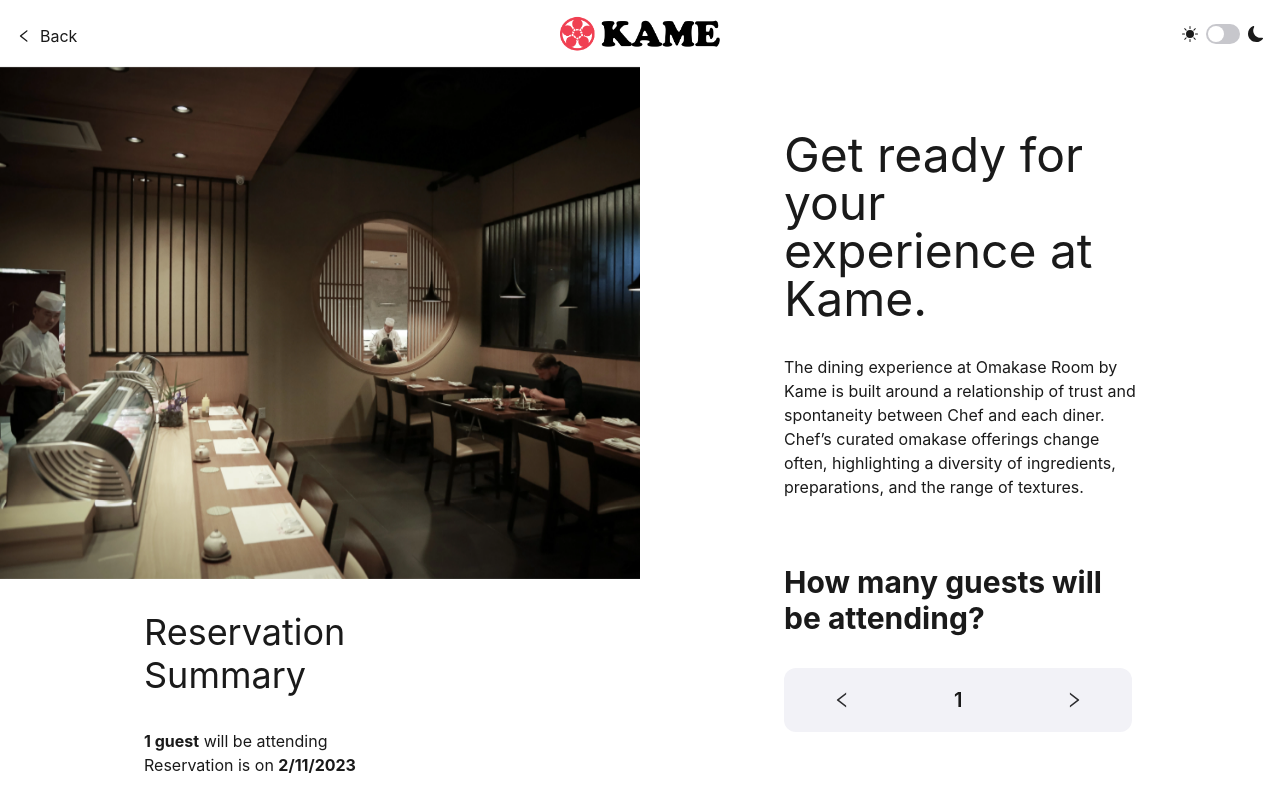
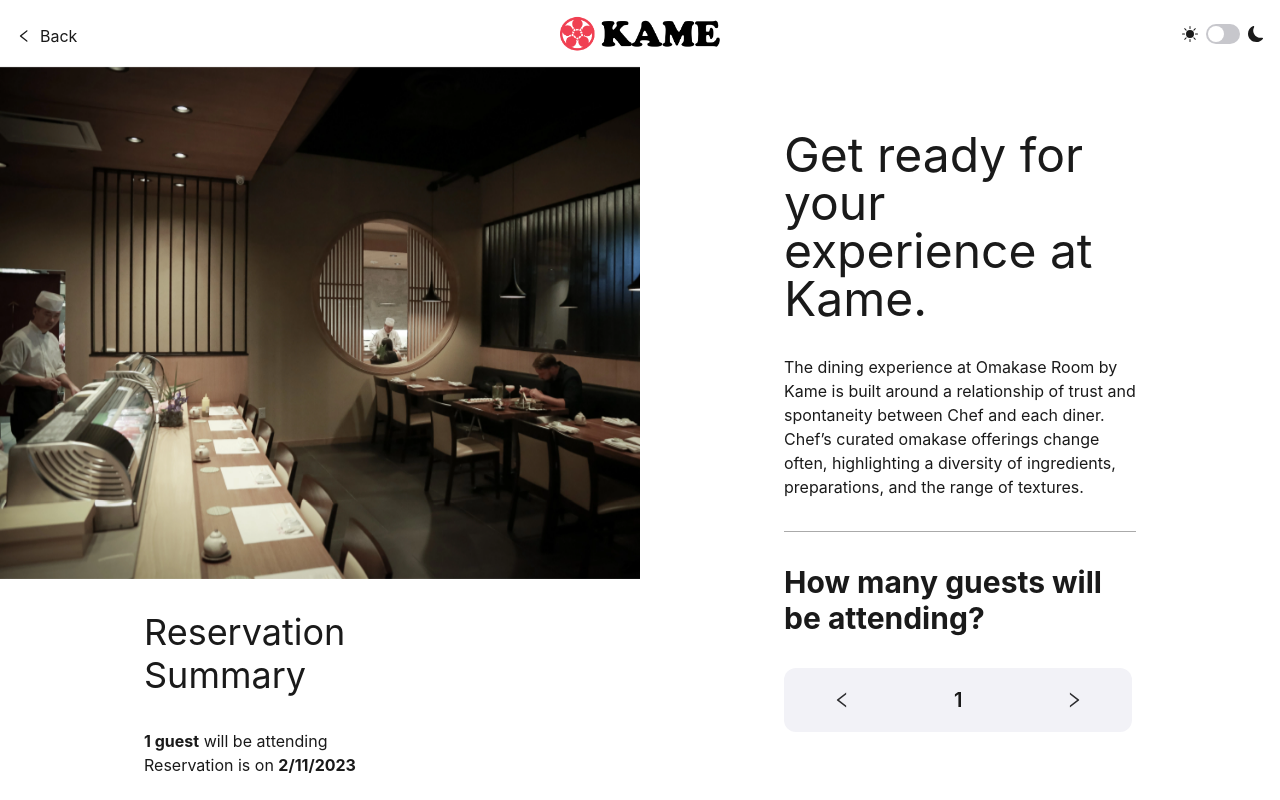
Before and after one commit to j-rockwell/kame, a Next.js app in the folder client/: page / in a window 1280 px wide. Shown: the top 800 px of the page. Built offline with nearby package versions, Linux system fonts and the light colour scheme.

Commit message:
main/client: fixed border color for light mode in booking container heading

```diff
--- a/client/src/components/booking-container-heading/BookingContainerHeading.tsx
+++ b/client/src/components/booking-container-heading/BookingContainerHeading.tsx
@@ -8,6 +8,7 @@ interface IBookingContainerHeadingProps {
 export const BookingContainerHeading = ({isSmallDevice, children}: IBookingContainerHeadingProps) => {
   const SPACING = 8;
   const textColor = useColorModeValue('text.light', 'text.dark');
+  const borderColor = useColorModeValue('textMuted.light', 'textMuted.dark');
 
   return (
     <Box
@@ -15,8 +16,7 @@ export const BookingContainerHeading = ({isSmallDevice, children}: IBookingConta
       pb={SPACING}
       mb={SPACING}
       borderBottomWidth={1}
-      borderColor={'white'}
-    >
+      borderColor={borderColor}>
       <Heading
         color={textColor}
         textAlign={isSmallDevice ? 'center' : 'left'}
```
